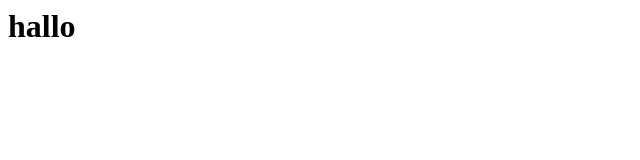
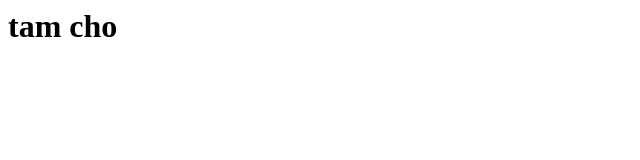
Before and after one commit to chutienloc/loctien, a plain HTML site: page index.html in a window 1280 px wide. Shown: the whole page, without its empty margins (0-640 px from the left). Drawn offline with Linux system fonts and the light colour scheme.

Commit message:
int
new file

```diff
--- a/index.html
+++ b/index.html
@@ -3,6 +3,6 @@
         <title>my finst html param </title>
     </head>
     <body>
-        <h1> hallo</h1>
+        <h1> tam cho</h1>
     </body>
 </htmn>
```
